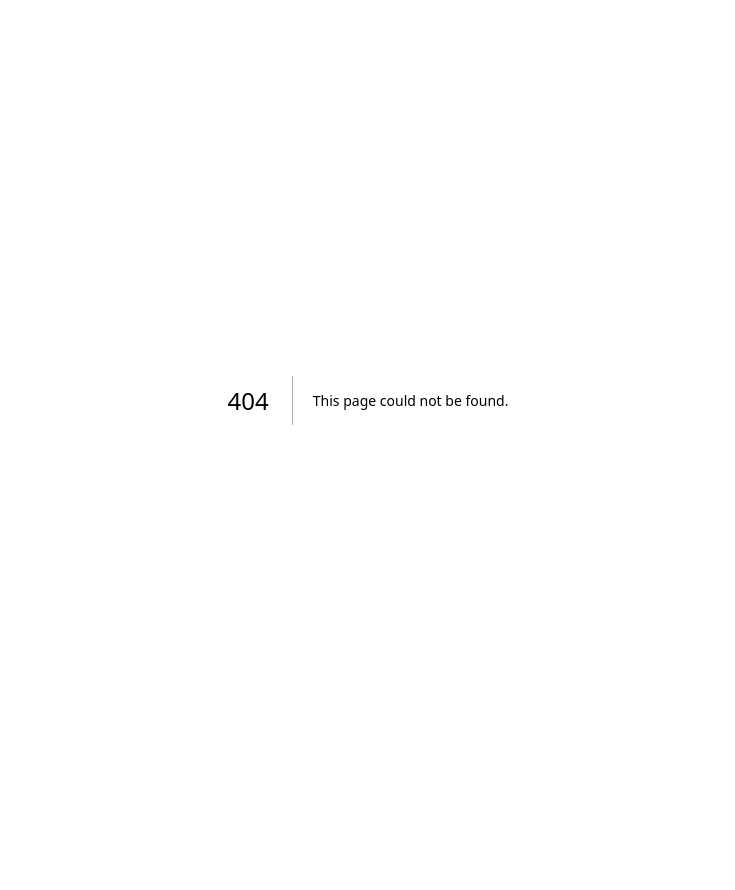
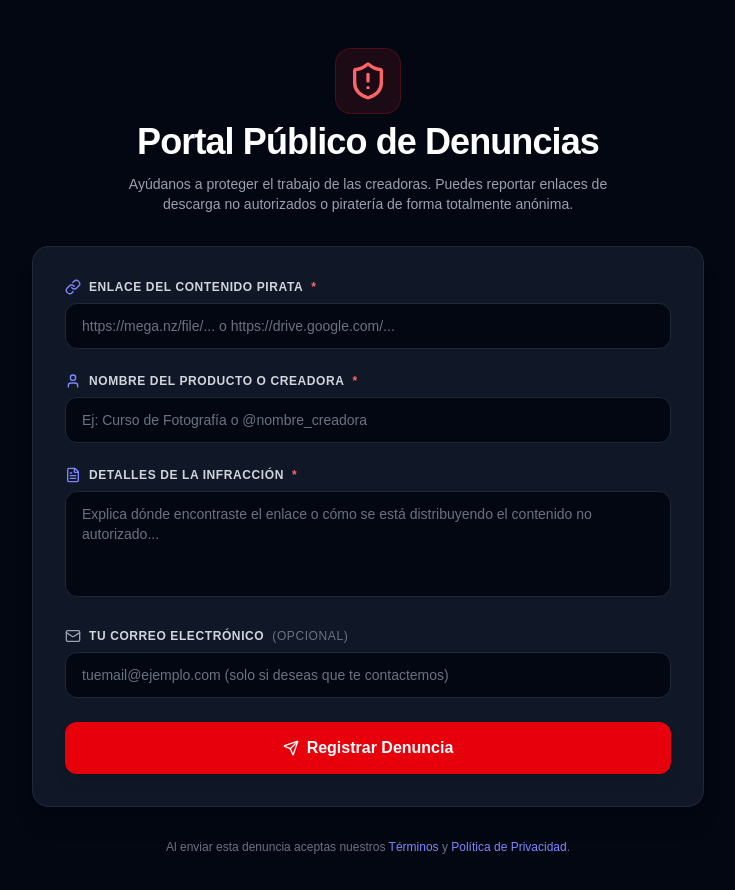
Before and after one commit to gustavo-proyectosweb/saas-antipirateria, a Next.js app: page /denunciar in a window 1280 px wide. Before the commit this address had no page. Shown: the top 890 px of the page, without its empty margins (272-1007 px from the left). Before the commit the page ends 800 px from the top, so only its background shows below. Built offline with nearby package versions, Linux system fonts and the light colour scheme.

Commit message:
feat(public-reports): create public reporting page with zod client-side validation

```diff
--- a/package.json
+++ b/package.json
@@ -11,6 +11,7 @@
   "dependencies": {
     "@aws-sdk/client-s3": "^3.1135.0",
     "@aws-sdk/s3-request-presigner": "^3.1134.0",
+    "@hookform/resolvers": "^5.9.1",
     "@react-email/components": "^1.0.12",
     "@supabase/ssr": "^0.12.7",
     "@supabase/supabase-js": "^2.116.0",
@@ -20,6 +21,7 @@
     "pdf-lib": "^1.17.1",
     "react": "19.2.8",
     "react-dom": "19.2.8",
+    "react-hook-form": "^7.88.0",
     "resend": "^6.28.1",
     "sharp": "^0.35.4",
     "zod": "^4.6.5"
--- /dev/null
+++ b/src/app/(public)/denunciar/page.tsx
@@ -0,0 +1,195 @@
+'use client'
+
+import { useState } from 'react'
+import { useForm } from 'react-hook-form'
+import { zodResolver } from '@hookform/resolvers/zod'
+import { reportFormSchema, type ReportFormData } from '@/lib/schemas/reportSchema'
+import { ShieldAlert, Send, CheckCircle2, AlertTriangle, Link as LinkIcon, FileText, Mail, User } from 'lucide-react'
+import Link from 'next/link'
+
+export default function DenunciarPage() {
+  const [isSubmitted, setIsSubmitted] = useState(false)
+  const [isSubmitting, setIsSubmitting] = useState(false)
+
+  const {
+    register,
+    handleSubmit,
+    reset,
+    formState: { errors },
+  } = useForm<ReportFormData>({
+    resolver: zodResolver(reportFormSchema),
+    defaultValues: {
+      contentUrl: '',
+      productName: '',
+      description: '',
+      reporterEmail: '',
+    },
+  })
+
+  const onSubmit = async (data: ReportFormData) => {
+    setIsSubmitting(true)
+    console.log('Datos validados en cliente:', data)
+
+    // Simulamos temporalmente el envío (mañana conectaremos la Server Action)
+    await new Promise((resolve) => setTimeout(resolve, 1200))
+
+    setIsSubmitting(false)
+    setIsSubmitted(true)
+    reset()
+  }
+
+  return (
+    <div className="min-h-screen bg-gray-950 text-gray-100 flex flex-col justify-center py-12 px-4 sm:px-6 lg:px-8">
+      <div className="max-w-2xl w-full mx-auto space-y-8">
+        {/* Cabecera */}
+        <div className="text-center space-y-3">
+          <div className="inline-flex items-center justify-center p-3 bg-red-500/10 border border-red-500/20 rounded-2xl text-red-400 mb-2">
+            <ShieldAlert className="w-10 h-10" />
+          </div>
+          <h1 className="text-3xl font-extrabold tracking-tight text-white sm:text-4xl">
+            Portal Público de Denuncias
+          </h1>
+          <p className="text-sm text-gray-400 max-w-lg mx-auto">
+            Ayúdanos a proteger el trabajo de las creadoras. Puedes reportar enlaces de descarga no autorizados o piratería de forma totalmente anónima.
+          </p>
+        </div>
+
+        {/* Mensaje de Éxito */}
+        {isSubmitted ? (
+          <div className="bg-emerald-950/40 border border-emerald-500/30 rounded-2xl p-8 text-center space-y-4">
+            <CheckCircle2 className="w-12 h-12 text-emerald-400 mx-auto" />
+            <h2 className="text-xl font-bold text-white">¡Denuncia recibida!</h2>
+            <p className="text-sm text-gray-300">
+              Gracias por colaborar. Nuestro equipo revisará la información enviada para tomar las medidas pertinentes.
+            </p>
+            <button
+              onClick={() => setIsSubmitted(false)}
+              className="mt-4 px-5 py-2.5 bg-emerald-600 hover:bg-emerald-500 text-white text-sm font-semibold rounded-xl transition-colors"
+            >
+              Enviar otra denuncia
+            </button>
+          </div>
+        ) : (
+          /* Formulario */
+          <form onSubmit={handleSubmit(onSubmit)} className="bg-gray-900 border border-gray-800 rounded-2xl p-6 sm:p-8 space-y-6 shadow-xl">
+            {/* Campo 1: URL del contenido pirata */}
+            <div>
+              <label htmlFor="contentUrl" className="block text-xs font-semibold text-gray-300 uppercase tracking-wider mb-2 flex items-center gap-2">
+                <LinkIcon className="w-4 h-4 text-indigo-400" />
+                Enlace del contenido pirata <span className="text-red-400">*</span>
+              </label>
+              <input
+                id="contentUrl"
+                type="text"
+                placeholder="https://mega.nz/file/... o https://drive.google.com/..."
+                {...register('contentUrl')}
+                className={`w-full bg-gray-950 border ${
+                  errors.contentUrl ? 'border-red-500 focus:ring-red-500' : 'border-gray-800 focus:ring-indigo-500'
+                } rounded-xl px-4 py-3 text-sm text-white placeholder-gray-500 focus:outline-none focus:ring-2 transition-all`}
+              />
+              {errors.contentUrl && (
+                <p className="text-xs text-red-400 mt-1.5 flex items-center gap-1">
+                  <AlertTriangle className="w-3.5 h-3.5" /> {errors.contentUrl.message}
+                </p>
+              )}
+            </div>
+
+            {/* Campo 2: Nombre del Producto o Creadora */}
+            <div>
+              <label htmlFor="productName" className="block text-xs font-semibold text-gray-300 uppercase tracking-wider mb-2 flex items-center gap-2">
+                <User className="w-4 h-4 text-indigo-400" />
+                Nombre del producto o Creadora <span className="text-red-400">*</span>
+              </label>
+              <input
+                id="productName"
+                type="text"
+                placeholder="Ej: Curso de Fotografía o @nombre_creadora"
+                {...register('productName')}
+                className={`w-full bg-gray-950 border ${
+                  errors.productName ? 'border-red-500 focus:ring-red-500' : 'border-gray-800 focus:ring-indigo-500'
+                } rounded-xl px-4 py-3 text-sm text-white placeholder-gray-500 focus:outline-none focus:ring-2 transition-all`}
+              />
+              {errors.productName && (
+                <p className="text-xs text-red-400 mt-1.5 flex items-center gap-1">
+                  <AlertTriangle className="w-3.5 h-3.5" /> {errors.productName.message}
+                </p>
+              )}
+            </div>
+
+            {/* Campo 3: Descripción detallada */}
+            <div>
+              <label htmlFor="description" className="block text-xs font-semibold text-gray-300 uppercase tracking-wider mb-2 flex items-center gap-2">
+                <FileText className="w-4 h-4 text-indigo-400" />
+                Detalles de la infracción <span className="text-red-400">*</span>
+              </label>
+              <textarea
+                id="description"
+                rows={4}
+                placeholder="Explica dónde encontraste el enlace o cómo se está distribuyendo el contenido no autorizado..."
+                {...register('description')}
+                className={`w-full bg-gray-950 border ${
+                  errors.description ? 'border-red-500 focus:ring-red-500' : 'border-gray-800 focus:ring-indigo-500'
+                } rounded-xl px-4 py-3 text-sm text-white placeholder-gray-500 focus:outline-none focus:ring-2 transition-all resize-none`}
+              />
+              {errors.description && (
+                <p className="text-xs text-red-400 mt-1.5 flex items-center gap-1">
+                  <AlertTriangle className="w-3.5 h-3.5" /> {errors.description.message}
+                </p>
+              )}
+            </div>
+
+            {/* Campo 4: Email de contacto (Opcional) */}
+            <div>
+              <label htmlFor="reporterEmail" className="block text-xs font-semibold text-gray-300 uppercase tracking-wider mb-2 flex items-center gap-2">
+                <Mail className="w-4 h-4 text-gray-400" />
+                Tu correo electrónico <span className="text-gray-500 font-normal">(Opcional)</span>
+              </label>
+              <input
+                id="reporterEmail"
+                type="email"
+                placeholder="tuemail@ejemplo.com (solo si deseas que te contactemos)"
+                {...register('reporterEmail')}
+                className={`w-full bg-gray-950 border ${
+                  errors.reporterEmail ? 'border-red-500 focus:ring-red-500' : 'border-gray-800 focus:ring-indigo-500'
+                } rounded-xl px-4 py-3 text-sm text-white placeholder-gray-500 focus:outline-none focus:ring-2 transition-all`}
+              />
+              {errors.reporterEmail && (
+                <p className="text-xs text-red-400 mt-1.5 flex items-center gap-1">
+                  <AlertTriangle className="w-3.5 h-3.5" /> {errors.reporterEmail.message}
+                </p>
+              )}
+            </div>
+
+            {/* Botón de envío */}
+            <button
+              type="submit"
+              disabled={isSubmitting}
+              className="w-full bg-red-600 hover:bg-red-500 disabled:bg-gray-800 text-white font-semibold py-3.5 px-4 rounded-xl shadow-lg transition-all flex items-center justify-center gap-2"
+            >
+              {isSubmitting ? (
+                <span>Enviando denuncia...</span>
+              ) : (
+                <>
+                  <Send className="w-4 h-4" /> Registrar Denuncia
+                </>
+              )}
+            </button>
+          </form>
+        )}
+
+        {/* Footer legal breve */}
+        <div className="text-center text-xs text-gray-500">
+          Al enviar esta denuncia aceptas nuestros{' '}
+          <Link href="/terms" className="text-indigo-400 hover:underline">
+            Términos
+          </Link>{' '}
+          y{' '}
+          <Link href="/privacy" className="text-indigo-400 hover:underline">
+            Política de Privacidad
+          </Link>
+          .
+        </div>
+      </div>
+    </div>
+  )
+}
--- /dev/null
+++ b/src/lib/schemas/reportSchema.ts
@@ -0,0 +1,21 @@
+import { z } from 'zod'
+
+export const reportFormSchema = z.object({
+  contentUrl: z
+    .string()
+    .min(1, 'El enlace o ubicación del contenido pirata es obligatorio')
+    .url('Debe ser un enlace URL válido (ej: https://mega.nz/...)'),
+  productName: z
+    .string()
+    .min(2, 'Ingresa el nombre del producto o creadora afectad@'),
+  description: z
+    .string()
+    .min(10, 'La descripción debe tener al menos 10 caracteres explicativos'),
+  reporterEmail: z
+    .string()
+    .email('Ingresa un correo electrónico válido')
+    .optional()
+    .or(z.literal('')),
+})
+
+export type ReportFormData = z.infer<typeof reportFormSchema>
```
Also changed, not shown: 1 other file (tests, documents, lock files or other folders).
